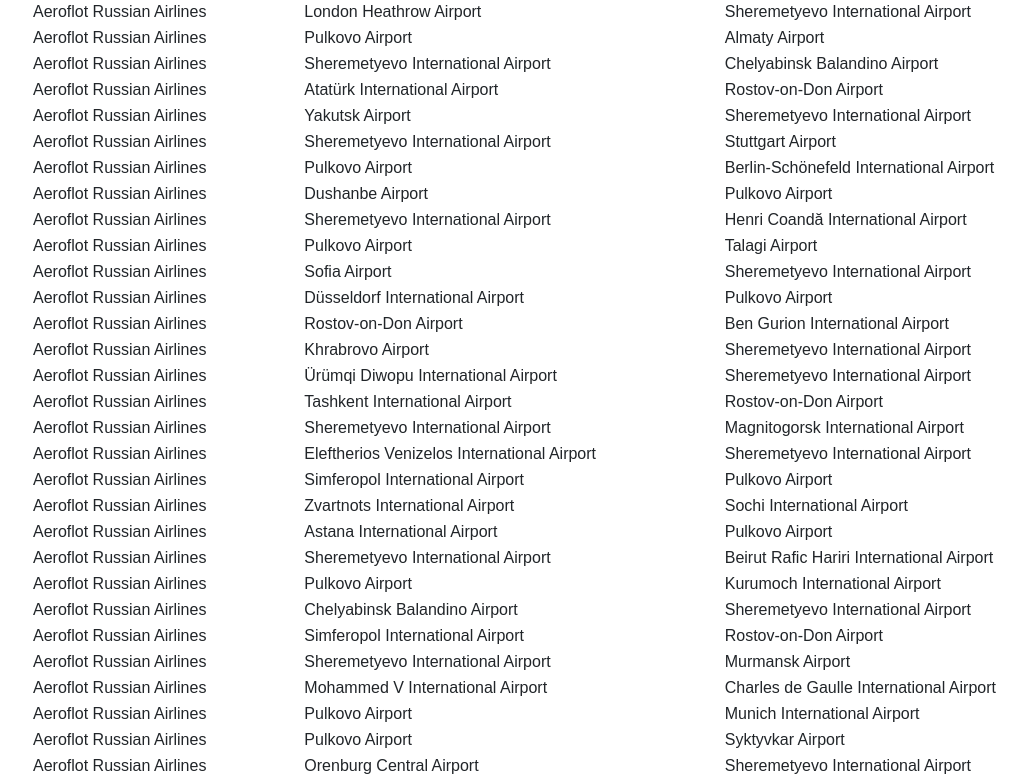
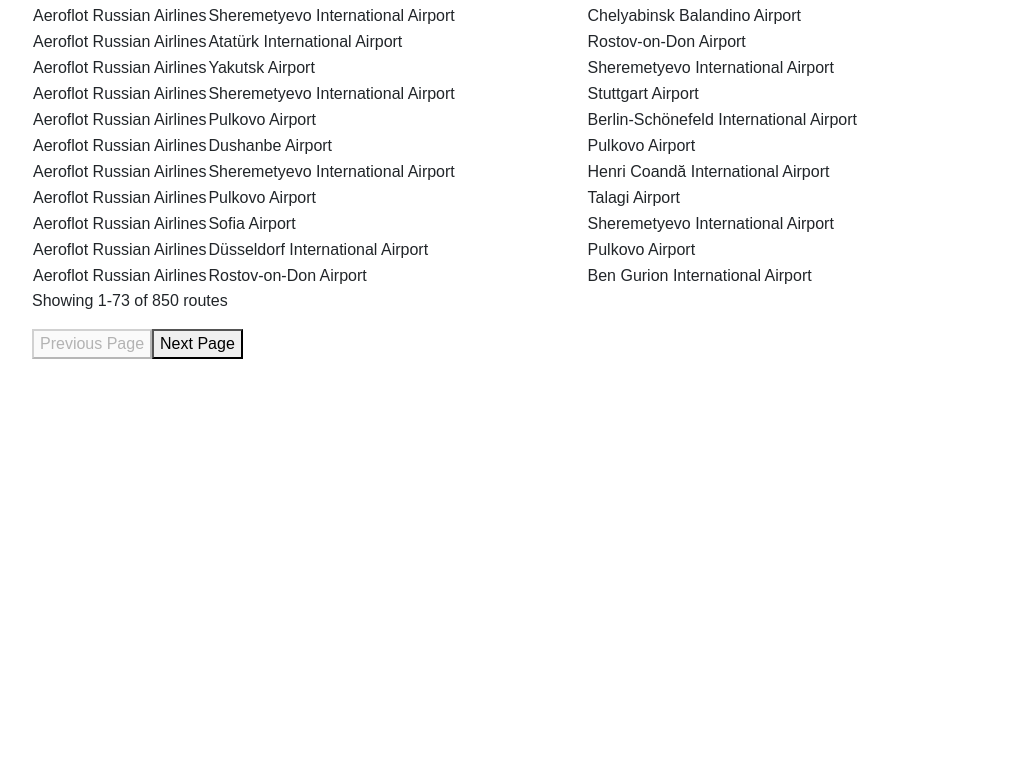
Before and after one commit to 918benjamin/airlines-routes, a React (Create React App) app: page / in a window 1280 px wide. Shown: the part 1739-2522 px from the top of the page, without its empty margins (50-1077 px from the left). After the commit the page ends 2098 px from the top, so only its background shows below. Built offline with nearby package versions, Linux system fonts and the light colour scheme.

Commit message:
Step 5: add pagination to table along with buttons for going up and down

```diff
--- a/src/App.js
+++ b/src/App.js
@@ -1,4 +1,4 @@
-import React, { Component } from 'react';
+import React, { Component, useState } from 'react';
 import './App.css';
 import data from './data';
 import Table from './components/Table';
@@ -21,7 +21,25 @@
     {name: 'Destination Airport', property: 'dest'},
 ];
 
-const App = () => (
+const App = () =>  {
+  let [ firstRouteToShow, setFirstRouteToShow ] = useState(0)
+  const PER_PAGE = 73;
+
+  const incrementVisibleRoutes = (event) => {
+    setFirstRouteToShow(firstRouteToShow + PER_PAGE)
+  }
+
+  const decrementVisibleRoutes = (event) => {
+    setFirstRouteToShow(firstRouteToShow - PER_PAGE)
+  }
+
+  const topOfRange = function() {
+    return firstRouteToShow + PER_PAGE <= data.routes.length ?
+      firstRouteToShow + PER_PAGE :
+      data.routes.length
+  }
+
+  return (
     <div className="app container">
       <header className="header">
         <h1 className="title">Airline Routes</h1>
@@ -34,11 +52,24 @@
           columns={columns}
           rows={data.routes}
           format={formatValue}
+          rowsPerPage={PER_PAGE}
+          firstRow={firstRouteToShow}
         />
-  <section>
 
-  </section>
+        <p>{`Showing ${firstRouteToShow+1}-${topOfRange()} of ${data.routes.length} routes`}</p>
+        <button
+          disabled={firstRouteToShow === 0 ? true : false}
+          onClick={decrementVisibleRoutes}
+        >
+        Previous Page
+        </button>
+        <button
+        disabled={firstRouteToShow + PER_PAGE >= data.routes.length ? true : false}
+        onClick={incrementVisibleRoutes}>Next Page</button>
     </div>
   )
+}
+
+
 
 export default App;
--- a/src/components/Table.js
+++ b/src/components/Table.js
@@ -1,20 +1,20 @@
 import React from 'react';
 
-const Table = ({ columns, rows, format }) => {
+const Table = ({ columns, rows, format, rowsPerPage, firstRow }) => {
   return (
     <table>
       <thead>
         <tr>
           {columns.map(column =>
-            <th>{column.name}</th>
+            <th key={column.property}>{column.name}</th>
           )}
         </tr>
       </thead>
       <tbody>
-        {rows.map(row =>
-          <tr>
+        {rows.slice(firstRow, firstRow + rowsPerPage).map(row =>
+          <tr key={columns.map(column => row[column.property]).join('')}>
           {columns.map(column =>
-            <td>{format(column.property, row[column.property])}</td>
+            <td key={column.property}>{format(column.property, row[column.property])}</td>
           )}
           </tr>
         )}
```
Lines whose indentation alone changed are shown as unchanged.
